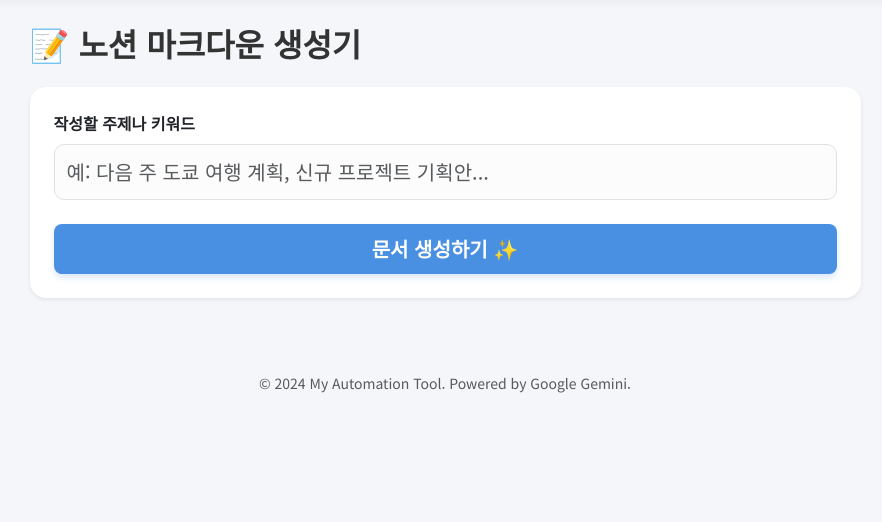
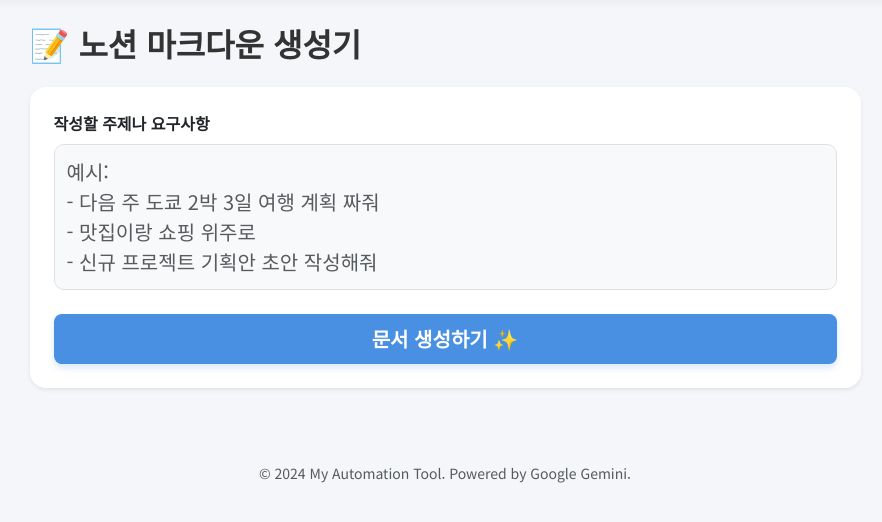
Before and after one commit to Dalso13/auto_work, a Flask app: page /notion in a window 1280 px wide. Shown: the part 80-602 px from the top of the page, without its empty margins (195-1077 px from the left). Run offline with Flask 3, Linux system fonts and the light colour scheme; some libraries are stand-ins or nearby versions.

Commit message:
feat: 노션 기능 수정

```diff
--- a/templates/notion.html
+++ b/templates/notion.html
@@ -4,14 +4,25 @@
 
 {% block content %}
 <div class="row justify-content-center">
-    <div class="col-md-9"> <h2 class="mb-4 fw-bold">📝 노션 마크다운 생성기</h2>
+    <div class="col-md-9">
+        <h2 class="mb-4 fw-bold">📝 노션 마크다운 생성기</h2>
 
         {% if not result %}
         <div class="card p-4 shadow-sm border-0">
             <form method="POST" onsubmit="showLoading()">
                 <div class="mb-4">
-                    <label for="topic" class="form-label fw-bold">작성할 주제나 키워드</label>
-                    <input type="text" class="form-control form-control-lg" id="topic" name="topic" placeholder="예: 다음 주 도쿄 여행 계획, 신규 프로젝트 기획안..." required>
+                    <label for="topic" class="form-label fw-bold">작성할 주제나 요구사항</label>
+
+                    <textarea
+                        class="form-control form-control-lg bg-light"
+                        id="topic"
+                        name="topic"
+                        rows="4"
+                        placeholder="예시:&#13;&#10;- 다음 주 도쿄 2박 3일 여행 계획 짜줘&#13;&#10;- 맛집이랑 쇼핑 위주로&#13;&#10;- 신규 프로젝트 기획안 초안 작성해줘"
+                        required
+                        oninput="autoResize(this)"
+                        style="resize: none; overflow-y: hidden;"
+                    ></textarea>
                 </div>
                 <div class="d-grid">
                     <button type="submit" id="btnSubmit" class="btn btn-primary btn-lg">문서 생성하기 ✨</button>
@@ -26,25 +37,12 @@
         {% if result %}
         <div class="card p-4 shadow-sm border-success">
             <h4 class="text-success mb-3">✅ 생성 완료!</h4>
-
             <p class="text-muted">아래 내용을 복사해서 노션에 붙여넣거나(.md) 파일로 저장하세요.</p>
-
-            <textarea
-                id="resultText"
-                class="form-control mb-3 bg-light"
-                style="min-height: 500px; resize: vertical; overflow-y: hidden;"
-                readonly
-            >{{ result }}</textarea>
-
+            <textarea id="resultText" class="form-control mb-3 bg-light" style="min-height: 500px;" readonly>{{ result }}</textarea>
             <div class="d-flex gap-2">
-                <button onclick="copyToClipboard()" class="btn btn-dark flex-grow-1 py-2">
-                    📋 클립보드에 복사
-                </button>
-                <button onclick="downloadMarkdown()" class="btn btn-outline-success flex-grow-1 py-2">
-                    💾 .md 파일로 저장
-                </button>
+                <button onclick="copyToClipboard()" class="btn btn-dark flex-grow-1 py-2">📋 클립보드에 복사</button>
+                <button onclick="downloadMarkdown()" class="btn btn-outline-success flex-grow-1 py-2">💾 .md 파일로 저장</button>
             </div>
-
             <div class="mt-4 text-end">
                 <a href="/notion" class="text-decoration-none fw-bold">🔄 다른 주제로 다시 만들기</a>
             </div>
@@ -54,23 +52,18 @@
 </div>
 
 <script>
-    // 0. 화면 로드 시 텍스트 상자 높이 자동 조절 (핵심 기능)
-    window.onload = function() {
-        const textarea = document.getElementById("resultText");
-        if (textarea) {
-            // 내용에 맞춰 높이 늘리기 (내용 + 약간의 여유)
-            textarea.style.height = "auto";
-            textarea.style.height = (textarea.scrollHeight + 10) + "px";
-        }
-    };
+    // 1. 입력창 자동 높이 조절 함수 (입력할 때마다 실행됨)
+    function autoResize(textarea) {
+        textarea.style.height = 'auto'; // 높이 초기화
+        textarea.style.height = (textarea.scrollHeight) + 'px'; // 내용만큼 늘리기
+    }
 
-    // 1. 로딩 표시
+    // 2. 로딩 표시
     function showLoading() {
         document.getElementById('btnSubmit').style.display = 'none';
         document.getElementById('btnLoading').style.display = 'block';
     }
 
-    // 2. 클립보드 복사 기능
     function copyToClipboard() {
         const copyText = document.getElementById("resultText");
         copyText.select();
@@ -79,12 +72,10 @@
         });
     }
 
-    // 3. .md 파일 다운로드 기능
     function downloadMarkdown() {
         const text = document.getElementById("resultText").value;
         const blob = new Blob([text], { type: "text/markdown" });
         const url = URL.createObjectURL(blob);
-
         const a = document.createElement("a");
         a.href = url;
         a.download = "notion_doc.md";
```
